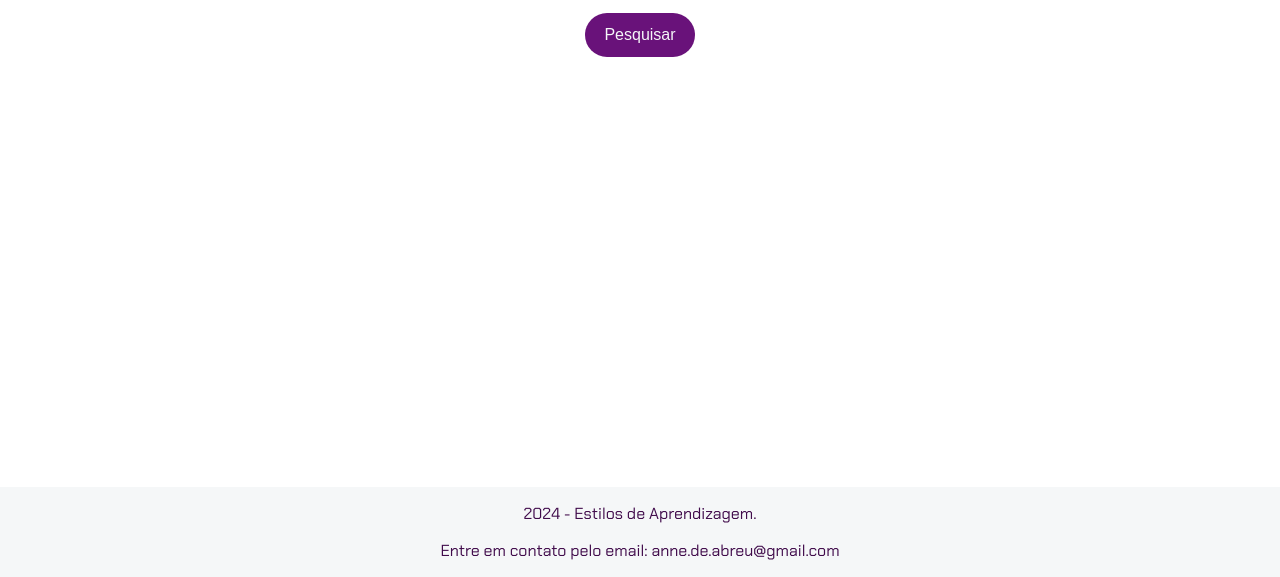
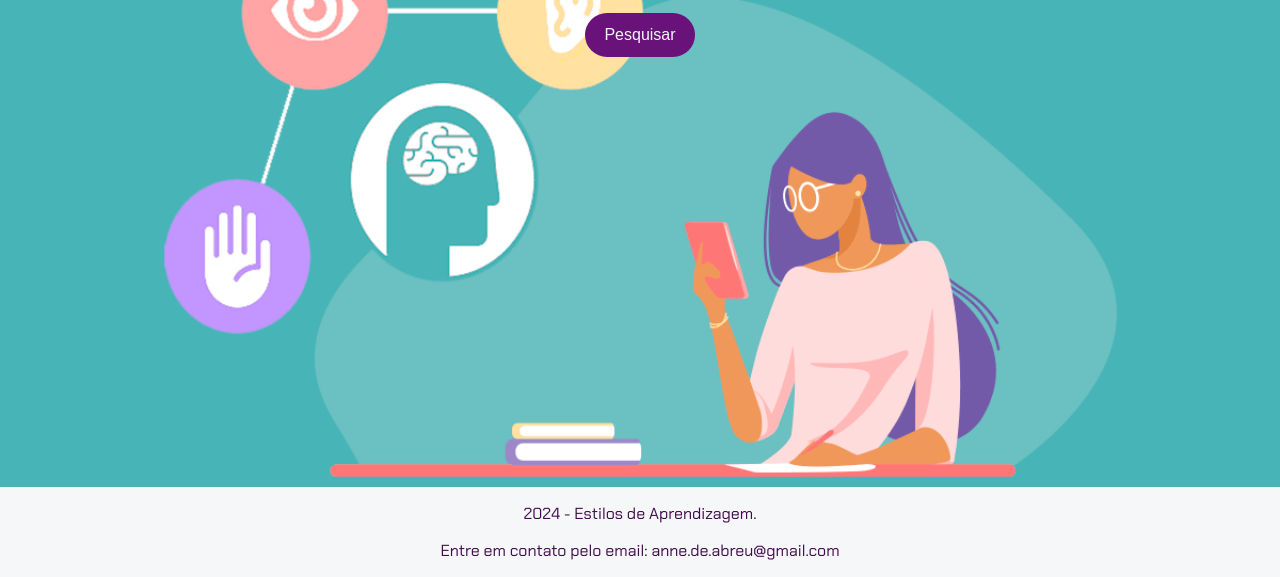
Before and after one commit to Ariane2023/Aprendizagem, a plain HTML site: page index.html in a window 1280 px wide. Shown: the part 223-800 px from the top of the page. Drawn offline with Linux system fonts and the light colour scheme.

Commit message:
Ajustes 4

```diff
--- a/index.html
+++ b/index.html
@@ -11,7 +11,7 @@
     <header>
         <h1>Aprender a Aprender</h1>
         <style class="fundo">
-            body {background-image: url(/Ariane2023/assets/girl/profile.png);}
+            body {background-image: url(/assets/girl.png);}
         </style>
     </header>
     <main>
```
